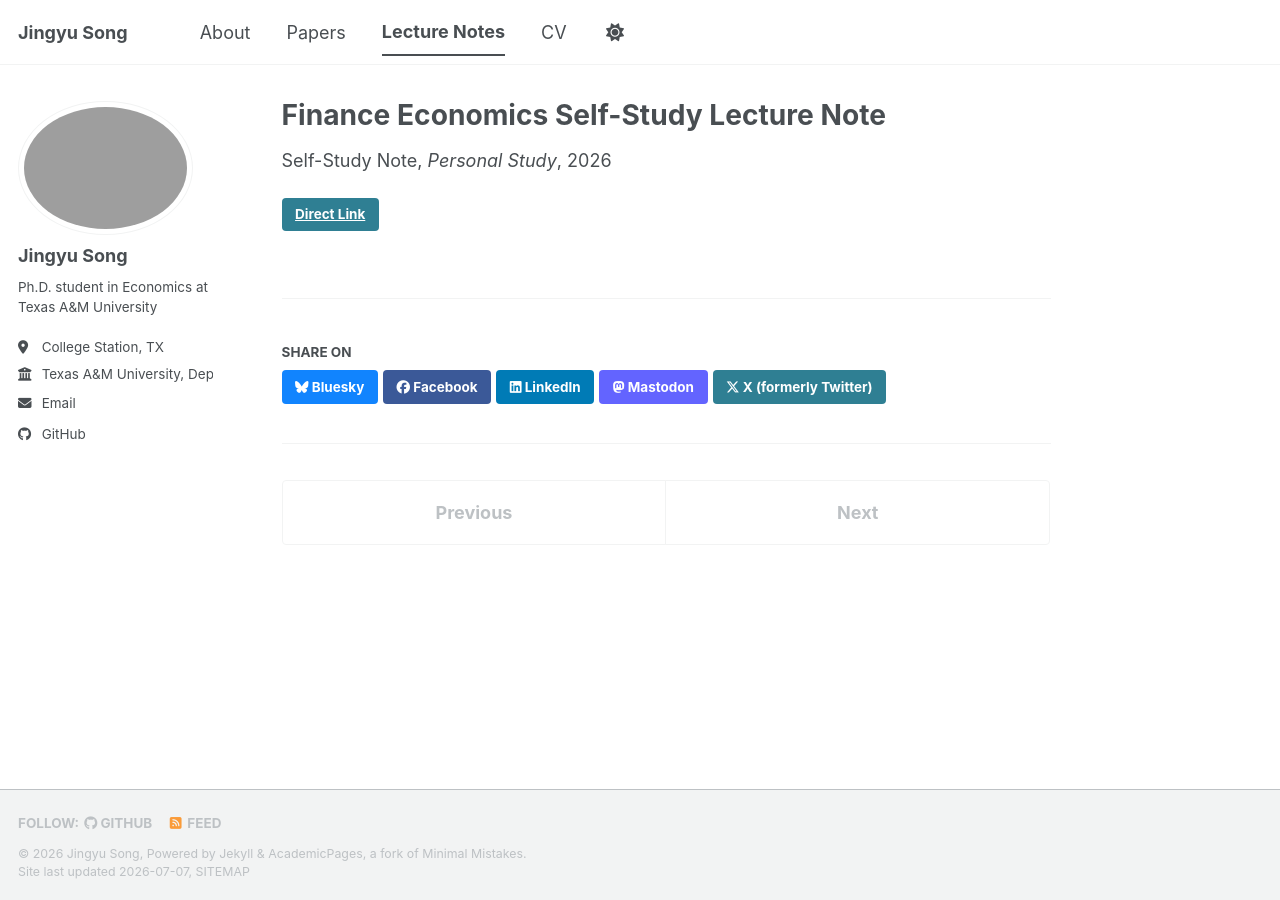
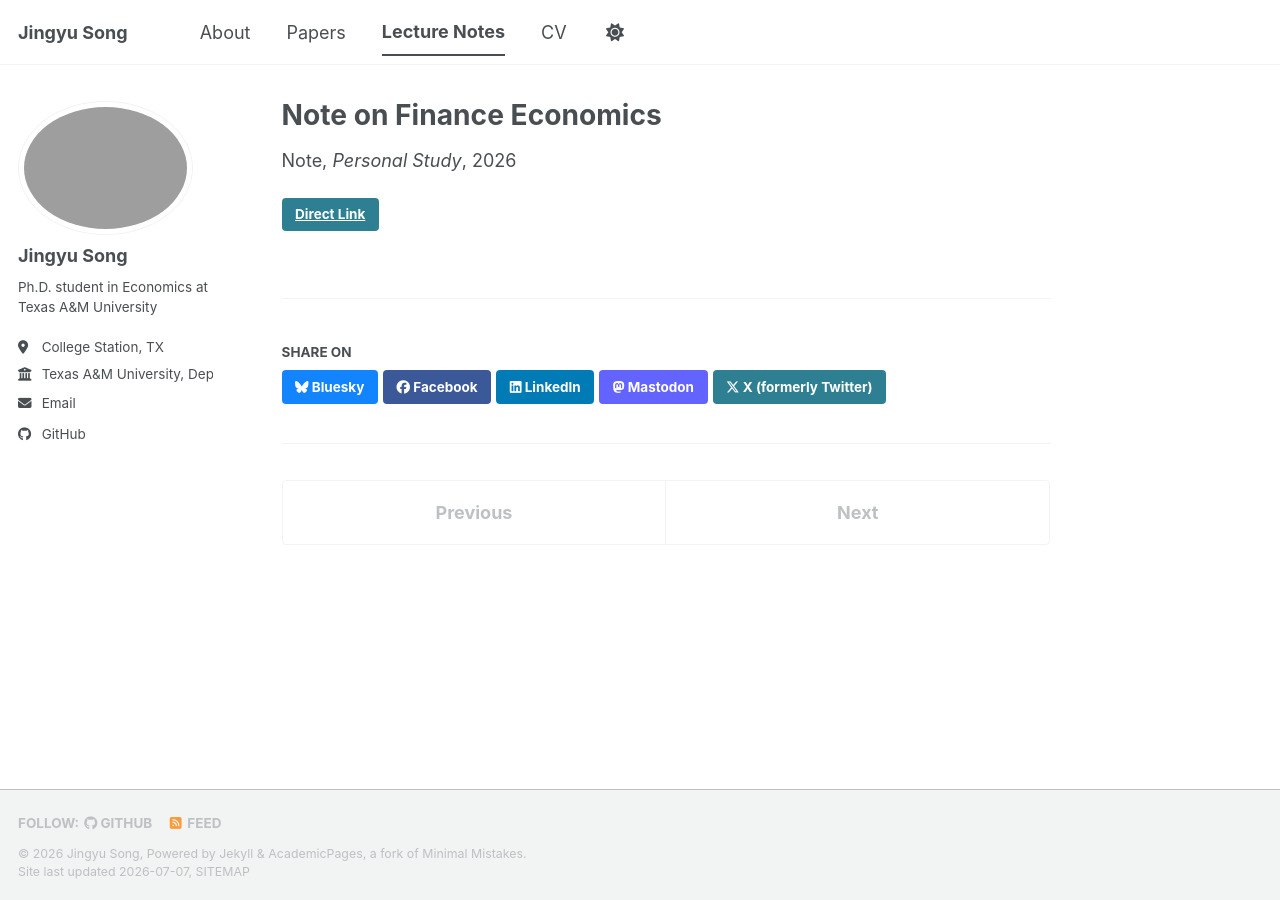
Before and after one commit to Jingyu-96/Jingyu-96.github.io, a Jekyll site: the page built from _teaching/2026-07-07-finance-economics-notes.md, in a window 1280 px wide. Built offline with Jekyll 4.4.1, drawn with Linux system fonts in a browser that asks for light colours; a style sheet for code colours, icons or effects is not loaded.

Commit message:
Update 2026-07-07-finance-economics-notes.md

```diff
--- a/_teaching/2026-07-07-finance-economics-notes.md
+++ b/_teaching/2026-07-07-finance-economics-notes.md
@@ -1,7 +1,7 @@
 ---
-title: "Finance Economics Self-Study Lecture Note"
+title: "Note on Finance Economics"
 collection: teaching
-type: "Self-Study Note"
+type: "Note"
 permalink: /teaching/finance-economics-notes
 venue: "Personal Study"
 date: 2026-07-07
```
